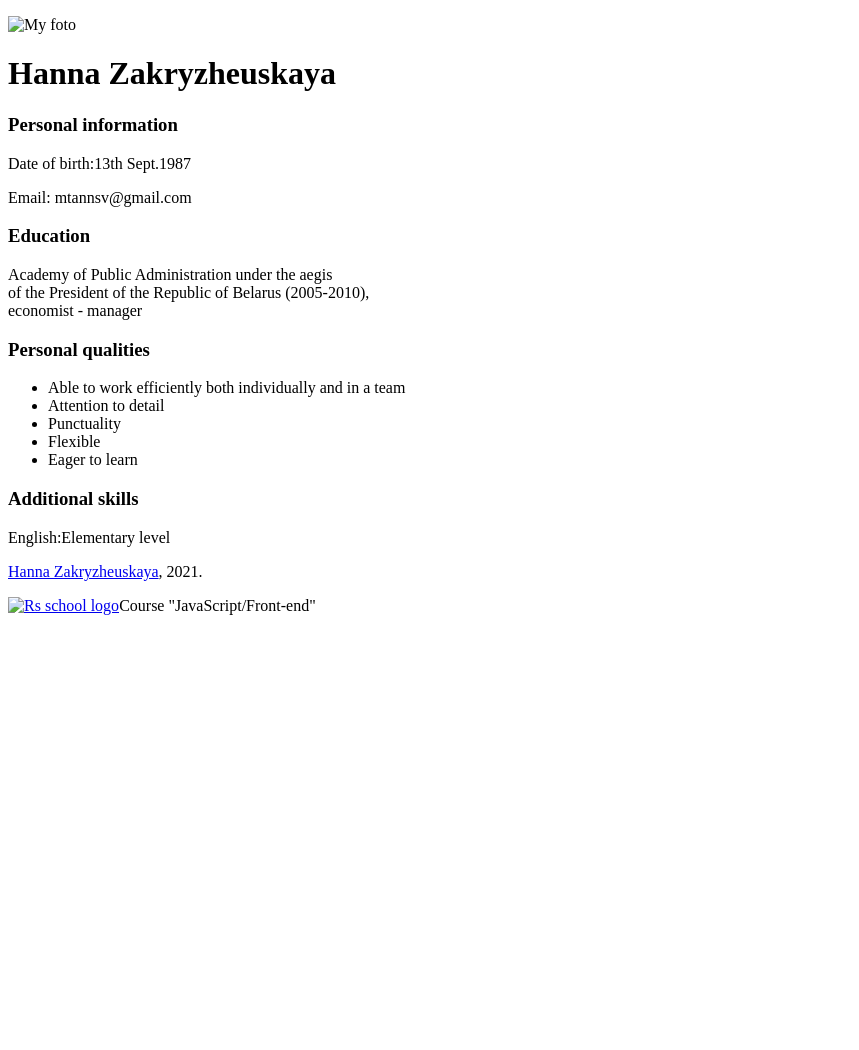
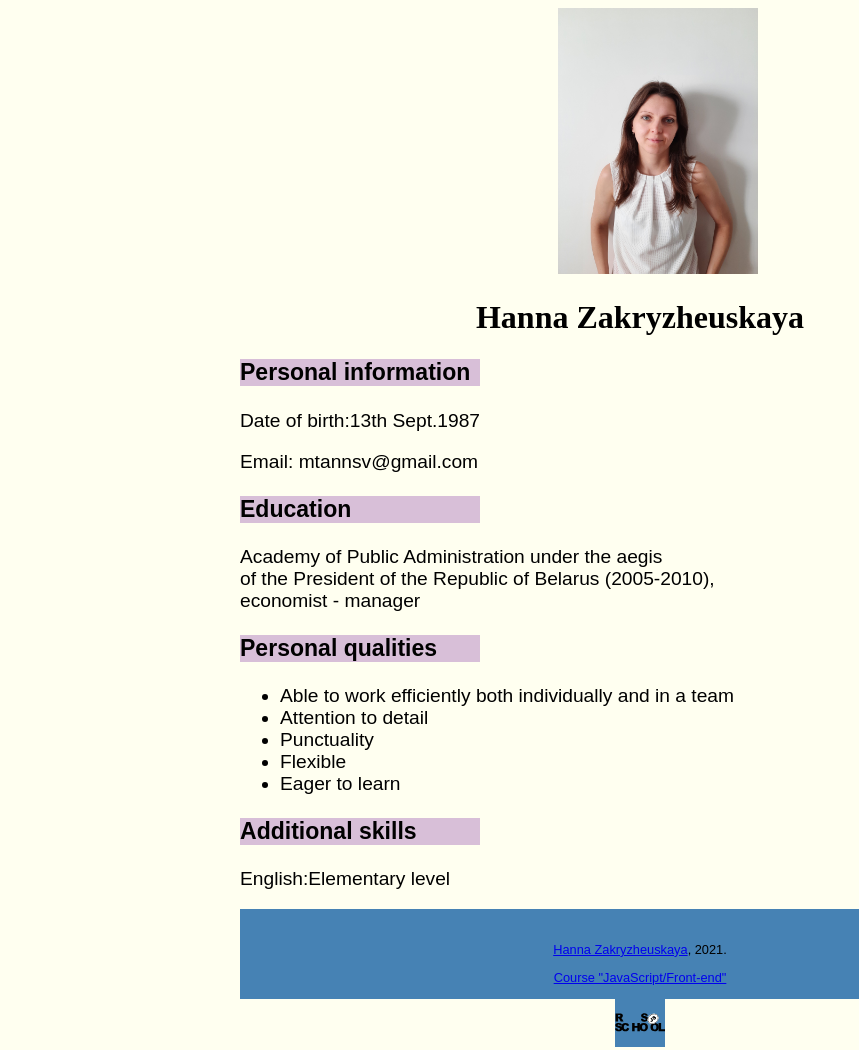
Before and after one commit to Hanna-Line/rsschool-cv, a plain HTML site: page index.html in a window 1280 px wide. Shown: the whole page, without its empty margins (0-859 px from the left). Before the commit the page ends 800 px from the top, so only its background shows below. Drawn offline with Linux system fonts and the light colour scheme.

Commit message:
fix:change index.html

```diff
--- a/index.html
+++ b/index.html
@@ -9,39 +9,45 @@
 </head>
 <body>
     <header>
-        <div><p><img scr="foto.png" width="100" height="245" alt="My foto"></p> </div>
-        <h1>Hanna Zakryzheuskaya</h1>
-        </header>
-    <main class="big">
+        <div class="foto"><img src="my_foto.png" width="200" height="266" alt="My foto">
+        </div>
+        <div> <h1>Hanna Zakryzheuskaya</h1>
+        </div>
+    </header>
+    <main>
         <div>
-        <h3>Personal information</h3>
-        <p>Date of birth:13th Sept.1987</p>
-        <p>Email: mtannsv@gmail.com</p>
+             <div class="heading">
+             <h3>Personal information</h3>
+            </div>
+             <p>Date of birth:13th Sept.1987</p>
+         <p>Email: mtannsv@gmail.com</p>
         </div>
-
         <div>
-            <h3>Education</h3>
+            <div class="heading"> <h3>Education</h3>
+            </div>
             <p>Academy of Public Administration under the aegis <br> of the President of the Republic of Belarus (2005-2010), <br>
             economist - manager</p>
         </div>
-
         <div>
-            <h3>Personal qualities</h3>
+            <div class="heading"><h3>Personal qualities</h3>
+            </div>
         <ul>
             <li>Able to work efficiently both individually and in a team </li>
             <li>Attention to detail</li>
             <li>Punctuality</li>
             <li>Flexible</li>
             <li>Eager to learn</li>
-            </ul>
+        </ul>
         </div>
     <div>
-        <h3>Additional skills</h3>
+        <div class="heading"><h3>Additional skills</h3></div>
         <p>English:Elementary level</p>
     </div>
     </main>
     <footer>  <p><a href="https://github.com/Hanna-Line/rsschool-cv/commits/gh-pages">Hanna Zakryzheuskaya</a>, 2021.</p>
-        <p><a href="https://rs.school/js/"><img scr="rs_school_js.png" alt=" Rs school logo" width="20" height="20"></a>Course "JavaScript/Front-end"</p>
+        <p><a href="https://rs.school/js/"> Course "JavaScript/Front-end"</a></p>
+        <object type="image/svg+xml" data="rs_school_js.svg" id="Layer_1">
+        </object>
     </footer>
 </body>
 </html>
--- a/style.css
+++ b/style.css
@@ -0,0 +1,38 @@
+footer {
+    margin: 0 auto;
+    width: 800px;
+    height: 50px;
+	background: #4682B4;
+	padding: 20px 0;
+    font-family: Arial, Verdana, sans-serif;
+    text-align: center;
+    font-size: 80%;
+}
+main {
+    margin: 0 auto;
+    font-family: Arial, Verdana, sans-serif;
+    font-size: 120%;
+    width: 800px;
+    }
+
+h3 {font-size: 120%;
+}
+div.heading {
+background-color: thistle;
+margin: 10px 70% 10px 0;
+}
+#Layer_1{
+width: 50px;
+height: 50px;
+background-color:#4682B4;
+}
+h1 {text-align: center;
+}
+div.foto {
+    padding: 0;
+	width: 200px;
+    margin:0 30px 0 550px;
+	}
+    body {
+    background-color:ivory;
+        }
```
Also changed, not shown: my_foto.png (renamed from foto 1.jpg), rs_school_js.svg (renamed from rs_school_js.png).
